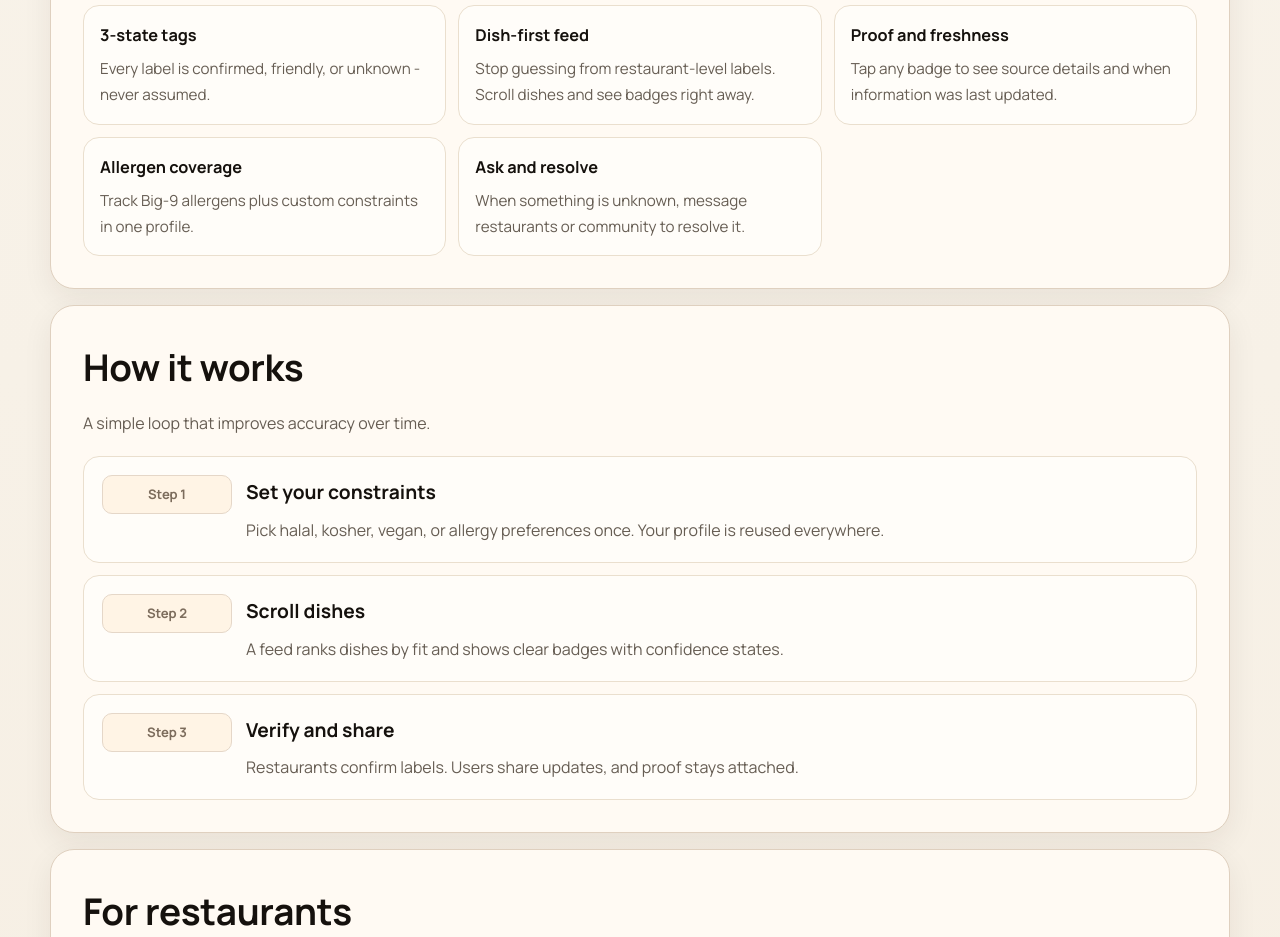
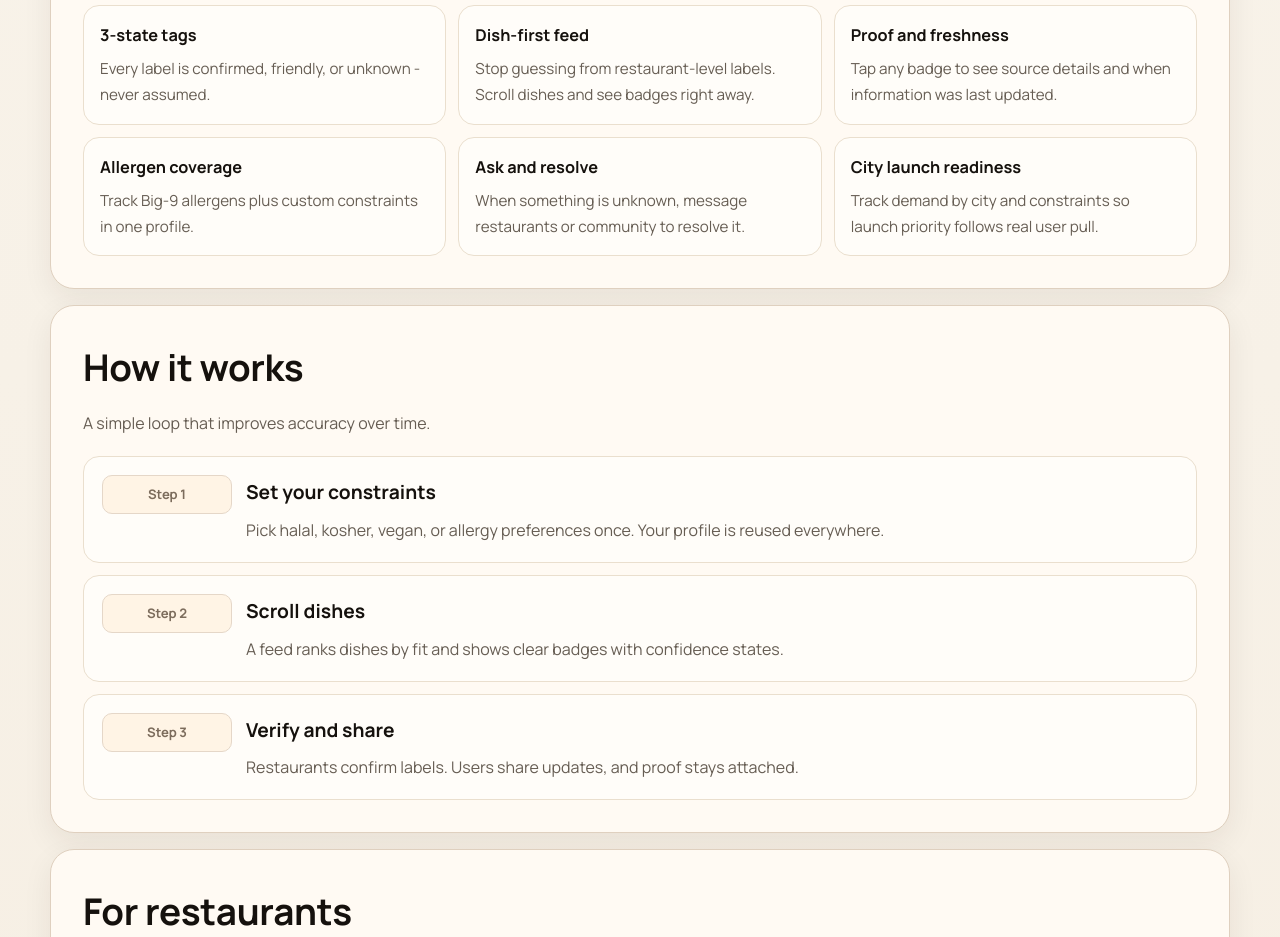
Before and after one commit to KevinHongJY/Nakol_demo, a Next.js app: page / in a window 1280 px wide. Shown: the part 1340-2277 px from the top of the page. Built offline with nearby package versions, Linux system fonts and the light colour scheme.

Commit message:
Add city launch readiness feature card

```diff
--- a/app/page.tsx
+++ b/app/page.tsx
@@ -69,6 +69,10 @@ const featureCards = [
   {
     title: "Ask and resolve",
     body: "When something is unknown, message restaurants or community to resolve it."
+  },
+  {
+    title: "City launch readiness",
+    body: "Track demand by city and constraints so launch priority follows real user pull."
   }
 ];
 
```
